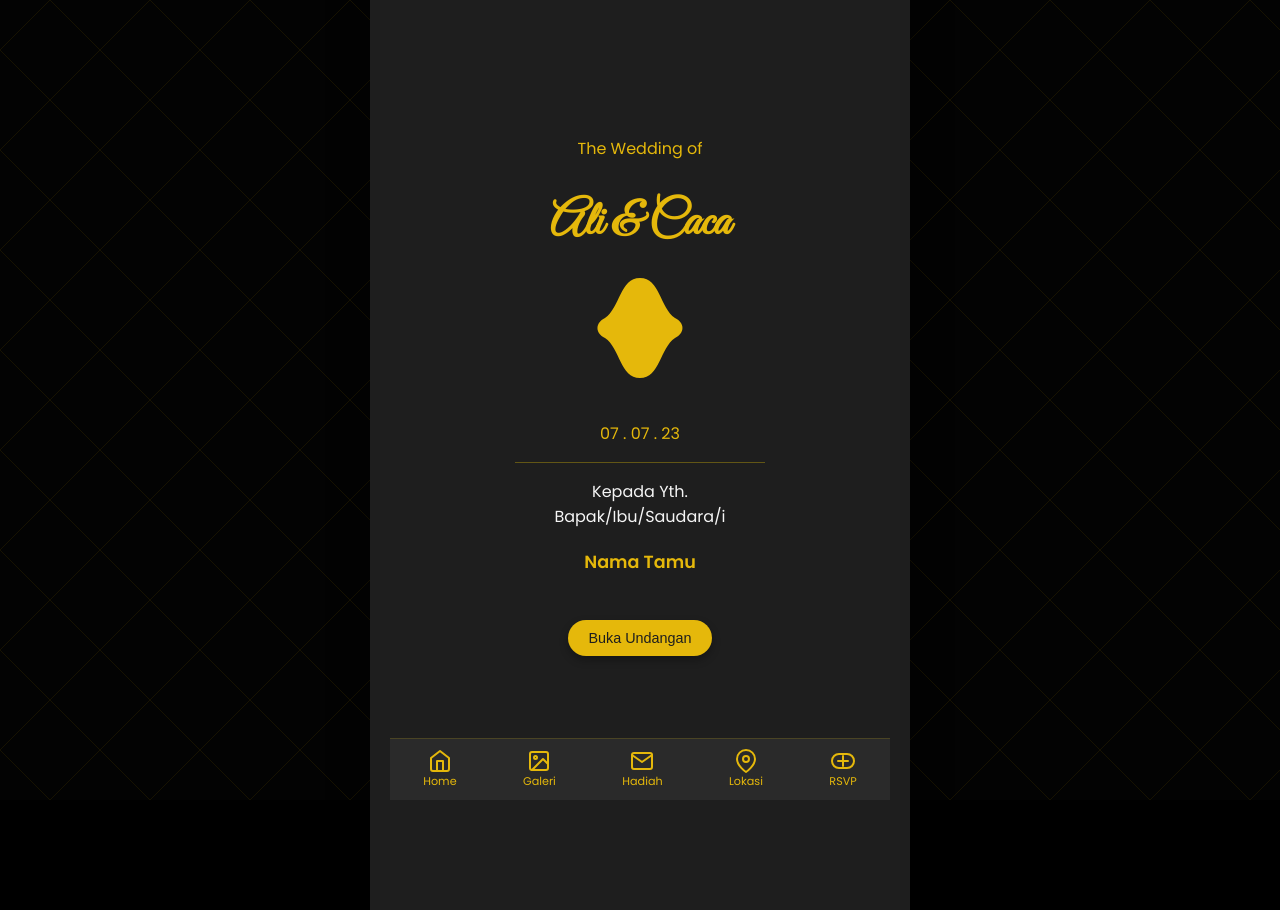
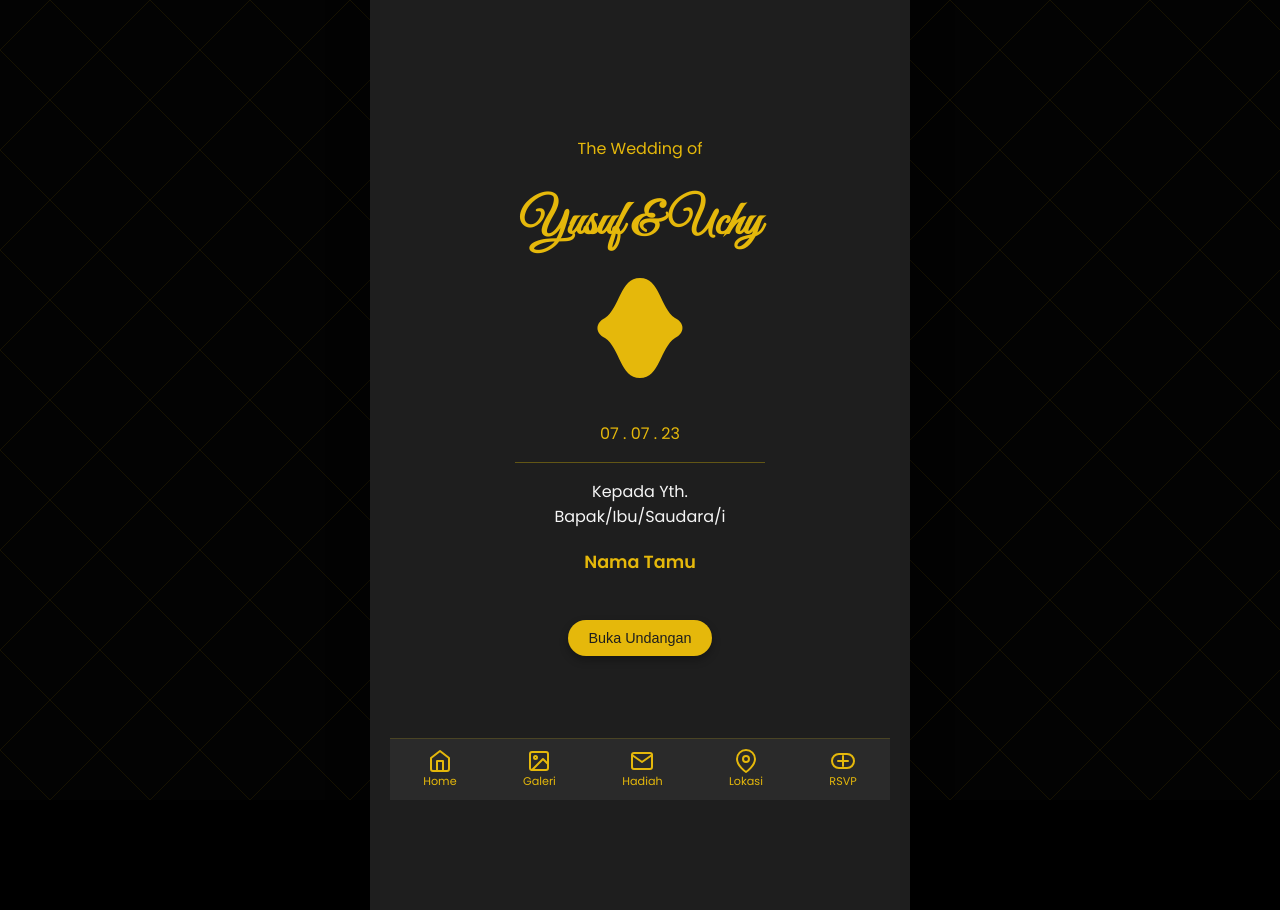
Before and after one commit to Yusuf2891/undangan-uchy-yusuf, a plain HTML site: page index.html in a window 1280 px wide. Drawn offline with Linux system fonts and the light colour scheme.

Commit message:
Update index.html

```diff
--- a/index.html
+++ b/index.html
@@ -3,7 +3,7 @@
 <head>
   <meta charset="UTF-8" />
   <meta name="viewport" content="width=device-width, initial-scale=1.0" />
-  <title>Undangan Pernikahan Ali & Caca</title>
+  <title>Undangan Pernikahan Yusuf & Uchy</title>
   <!-- Memuat font dari Google Fonts -->
   <link href="https://fonts.googleapis.com/css2?family=Poppins:wght@300;400;600&family=Great+Vibes&display=swap" rel="stylesheet">
   <style>
@@ -327,7 +327,7 @@
     <!-- Bagian Pembuka (Halaman Awal) -->
     <div id="opener" style="padding-top: 10vh;">
         <p class="text-xs uppercase tracking-widest text-gold mb-4">The Wedding of</p>
-        <h1 class="text-gold">Ali & Caca</h1>
+        <h1 class="text-gold">Yusuf & Uchy</h1>
 
         <!-- Ornamen Tengah (Simulasi Aceh) -->
         <svg class="center-ornament" xmlns="http://www.w3.org/2000/svg" viewBox="0 0 100 100" fill="currentColor">
```
